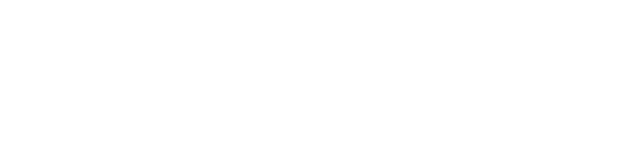
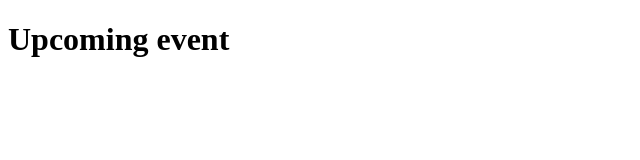
Before and after one commit to Mulagala-Sravani/Sample, a plain HTML site: page Index.html in a window 1280 px wide. Shown: the whole page, without its empty margins (0-640 px from the left). Drawn offline with Linux system fonts and the light colour scheme.

Commit message:
Update Index.html

```diff
--- a/Index.html
+++ b/Index.html
@@ -1,6 +1,9 @@
 <!DOCTYPE html>
 <html>
     <head>
-        <title>Upcoming Event</title>
+        <title>Firsy HTML</title>
     </head>
+     <body>
+         <h1>Upcoming event</h1>
+     </body>
 </html>
```
